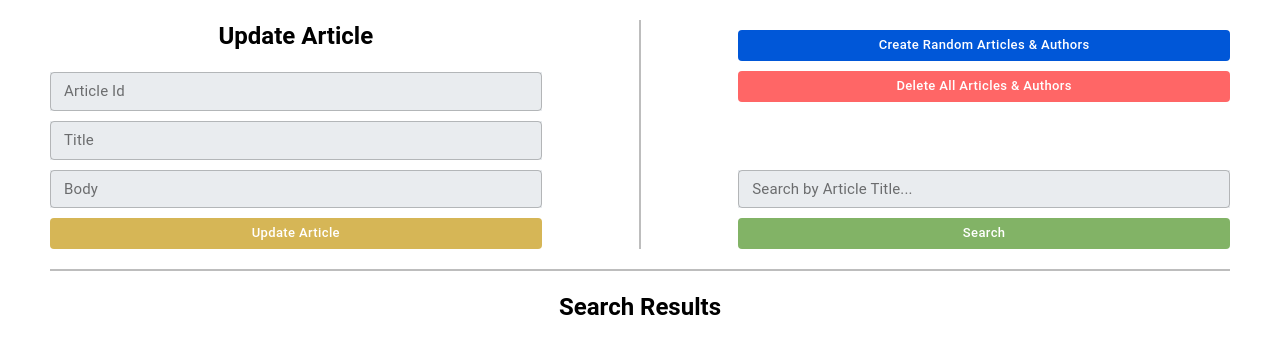
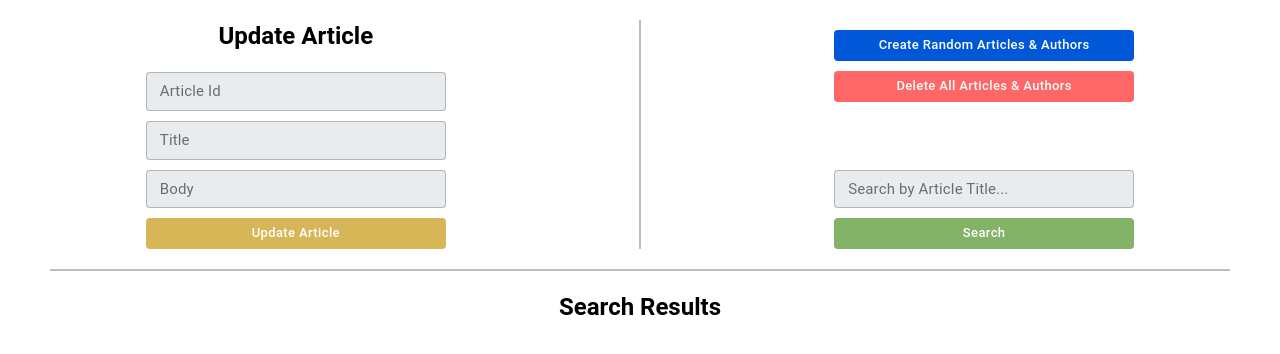
Before and after one commit to LeandroOliveiraDeQueiroz/dartware-avaliacao-tecnica-frontend, a React (Create React App) app: page / in a window 1280 px wide. Shown: the top 354 px of the page. Built offline with nearby package versions, Linux system fonts and the light colour scheme.

Commit message:
Fix style - set max width of the fields, buttons and articles

```diff
--- a/src/components/Article.js
+++ b/src/components/Article.js
@@ -6,7 +6,8 @@ const styleSheet = {
   articleCard: {
     backgroundColor: "#F5F5F5",
     marginTop: "20px!important",
-    width: "300px",
+    width: "95%",
+    maxWidth: "300px",
     margin: "auto",
     textAlign: "center",
     borderRadius: 16
--- a/src/view/Home.js
+++ b/src/view/Home.js
@@ -10,6 +10,7 @@ const styleSheet = {
     textTransform: "none",
     color: "#fff",
     width: "100%",
+    maxWidth: "300px",
   },
   yellowButton:{
     backgroundColor: "#D6B656",
@@ -41,6 +42,7 @@ const styleSheet = {
   textField:{
     marginBottom: "10px",
     width: "100%",
+    maxWidth: "300px",
     backgroundColor: "#E9ECEF",
   },
   horizontalDivider:{
```
